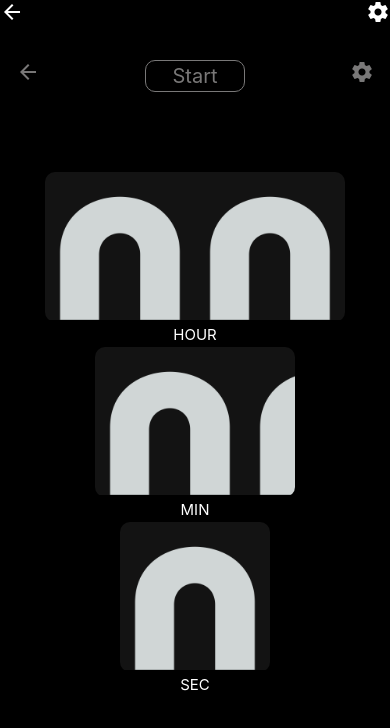
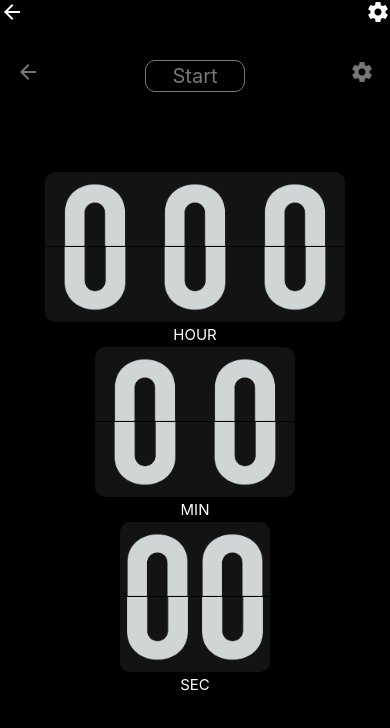
Before and after one commit to AnnaH00k/FirstProjectReact, a React Native app: screen /FlipClock in a window 390 px wide. Shown: the top 728 px of the page. Built offline with nearby package versions, Linux system fonts and the light colour scheme.

Commit message:
fluidity phone

```diff
--- a/src/screens/FlipClock.tsx
+++ b/src/screens/FlipClock.tsx
@@ -15,7 +15,7 @@ type FlipClockProps = NativeStackScreenProps<RootStackParamList, 'FlipClock'>;
 const FlipClock = ({ route }: FlipClockProps) => {
   const navigation = useNavigation<NativeStackNavigationProp<RootStackParamList>>();
   const windowDimensions = useWindowDimensions();
-  const isBigScreen = windowDimensions.width > 600; // Adjust the threshold as needed
+  const isBigScreen = windowDimensions.width > 500; // Adjust the threshold as needed
   const [elapsedSeconds, setElapsedSeconds] = useState(0);
   const [manualInput, setManualInput] = useState('');
   const [isSettingsVisible, setIsSettingsVisible] = useState(false); // New state for settings visibility
@@ -115,15 +115,15 @@ const FlipClock = ({ route }: FlipClockProps) => {
         {/* Box 1 */}
         <View style={styles.column}>
           <View style={[styles.box, isBigScreen && {width:450, height:300}]}>
-          <View style={[styles.numberBox && {width:150, gap: 3, height:300}]}>
+          <View style={[styles.numberBox, isBigScreen && {width:150, gap: 3, height:300}]}>
             <Image source={numberImagesTop[Math.floor((elapsedSeconds / 360000) % 10)]} style={styles.image} />
             <Image source={numberImagesBottom[Math.floor((elapsedSeconds / 360000) % 10)]} style={styles.image} />
           </View>
-          <View style={[styles.numberBox && {width:150, gap: 3, height:300}]}>
+          <View style={[styles.numberBox, isBigScreen && {width:150, gap: 3, height:300}]}>
             <Image source={numberImagesTop[Math.floor((elapsedSeconds % 360000) / 36000)]} style={styles.image} />
             <Image source={numberImagesBottom[Math.floor((elapsedSeconds % 360000) / 36000)]} style={styles.image} />
           </View>
-          <View style={[styles.numberBox && { width: 150, gap: 3, height: 300 }]}>
+          <View style={[styles.numberBox, isBigScreen && { width: 150, gap: 3, height: 300 }]}>
             <Image source={numberImagesTop[Math.floor((elapsedSeconds % 36000) / 3600) % 10]} style={styles.image} />
             <Image source={numberImagesBottom[Math.floor((elapsedSeconds % 36000) / 3600) % 10]} style={styles.image} />
           </View>
@@ -134,11 +134,11 @@ const FlipClock = ({ route }: FlipClockProps) => {
         {/* Box 2 */}
         <View style={styles.column}>
         <View style={[styles.box1, isBigScreen && {width:300, height:300}]}>
-              <View style={[styles.numberBox && { width: 150, gap: 3, height: 300 }]}>
+              <View style={[styles.numberBox, isBigScreen && { width: 150, gap: 3, height: 300 }]}>
                 <Image source={numberImagesTop[Math.floor((elapsedSeconds % 3600) / 600) % 6]} style={styles.image} />
                 <Image source={numberImagesBottom[Math.floor((elapsedSeconds % 3600) / 600) % 6]} style={styles.image} />
               </View>
-              <View style={[styles.numberBox && { width: 150, gap: 3, height: 300 }]}>
+              <View style={[styles.numberBox, isBigScreen && { width: 150, gap: 3, height: 300 }]}>
                 <Image source={numberImagesTop[Math.floor((elapsedSeconds % 3600) / 60) % 10]} style={styles.image} />
                 <Image source={numberImagesBottom[Math.floor((elapsedSeconds % 3600) / 60) % 10]} style={styles.image} />
               </View>
@@ -149,11 +149,11 @@ const FlipClock = ({ route }: FlipClockProps) => {
         {/* Box 3 */}
         <View style={styles.column}>
           <View style={[styles.box2, isBigScreen && { width: 300, height: 300 }]}>
-          <View style={[styles.numberBox && { width: 150, gap: 3, height: 300 }]}>
+          <View style={[styles.numberBox2, isBigScreen && { width: 150, gap: 3, height: 300 }]}>
                 <Image source={numberImagesTop[Math.floor((elapsedSeconds % 3600) / 10) % 6]} style={styles.image} />
                 <Image source={numberImagesBottom[Math.floor((elapsedSeconds % 3600) / 10) % 6]} style={styles.image} />
               </View>
-            <View style={[styles.numberBox2 && { width: 150, gap: 3, height: 300 }]}>
+            <View style={[styles.numberBox2, isBigScreen && { width: 150, gap: 3, height: 300 }]}>
               <Image source={numberImagesTop[elapsedSeconds % 10]} style={styles.image} />
               <Image source={numberImagesBottom[elapsedSeconds % 10]} style={styles.image} />
             </View>
```
